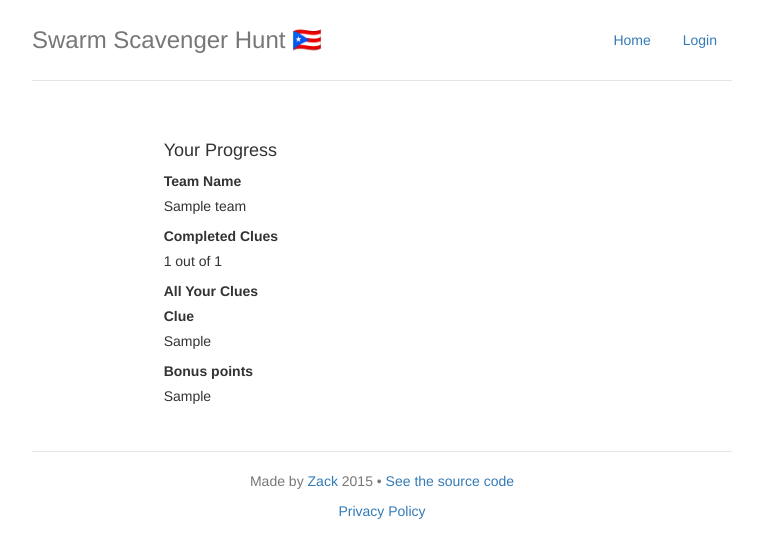
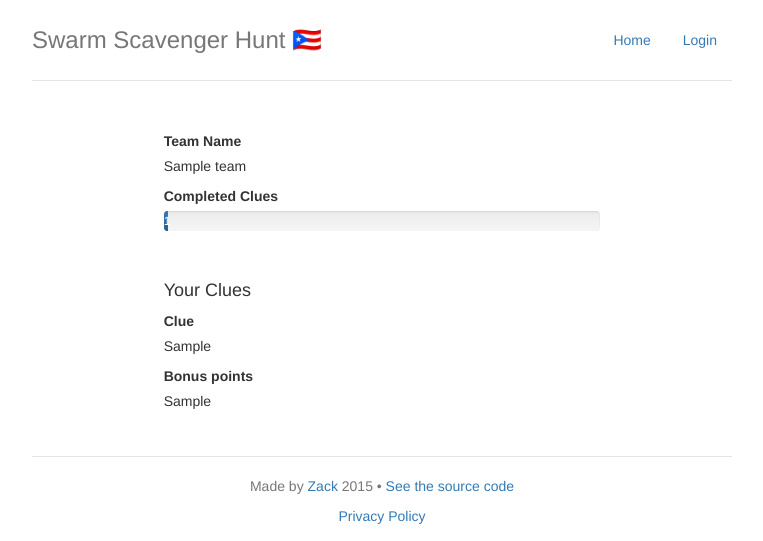
Before and after one commit to zackdotcomputer/scavenger, a Django app: template server/templates/server/progress.html in a window 1280 px wide. Shown: the top 541 px of the page, without its empty margins (258-1021 px from the left). Run offline with Django 3.2, Linux system fonts and the light colour scheme; tables that the repository leaves empty hold one stand-in row (values such as "Sample post"); the template is opened without the code that fills it: values that come from a table or form of the project are taken from there, most other values are stand-ins (such as "Sample title", 1, 10 or a date in 2020); some libraries are stand-ins or nearby versions.

Commit message:
Update progress

```diff
--- a/server/templates/server/progress.html
+++ b/server/templates/server/progress.html
@@ -6,12 +6,17 @@
   <div class="profileForm">
     <div class="col-sm-offset-2 col-sm-8">
       <div class="form-group">
-        <h4>Your Progress</h4>
         <label for="yourTeam">Team Name</label>
         <p id="yourTeam">{{ player.team.name }}</p>
         <label for="yourProgress">Completed Clues</label>
-        <p id="yourProgress">{{ player.team.completedClueCount }} out of {{ player.team.totalClueCount }}</p>
-        <label for="allClues">All Your Clues</label>
+        <div class="progress" id="yourProgress">
+          <div class="progress-bar" role="progressbar"
+            aria-valuenow="{{ progressPercent }}" aria-valuemin="0" aria-valuemax="100" style="width:{{ progressPercent }}%">
+            <span>{{ player.team.completedClueCount }} out of {{ player.team.totalClueCount }}</span>
+          </div>
+        </div>
+        <br />
+        <h4 for="allClues">Your Clues</h4>
         {% for clue in clues %}
           <div class="clue">
             <label for="clueHint">Clue</label>
--- a/server/views.py
+++ b/server/views.py
@@ -35,5 +35,8 @@ def progress(request):
     return HttpResponseRedirect(reverse('logout'))
 
   return render(request, 'server/progress.html', {
-    'currentPage': 'progress', 'player': player, 'clues': player.team.completedCluesAndNext()
+    'currentPage': 'progress',
+    'player': player,
+    'clues': player.team.completedCluesAndNext(),
+    'progressPercent': (float(player.team.completedClueCount()) / float(player.team.totalClueCount()))
   })
```
